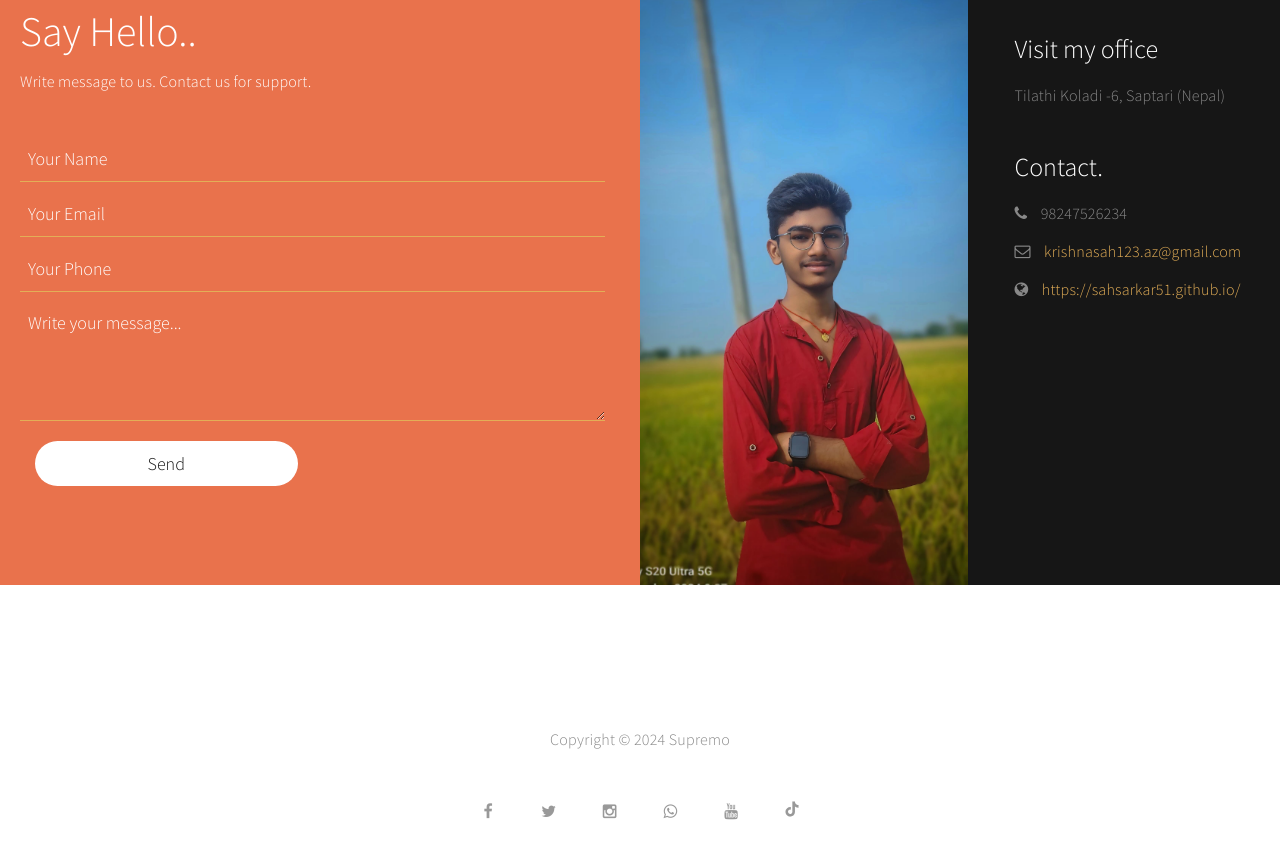
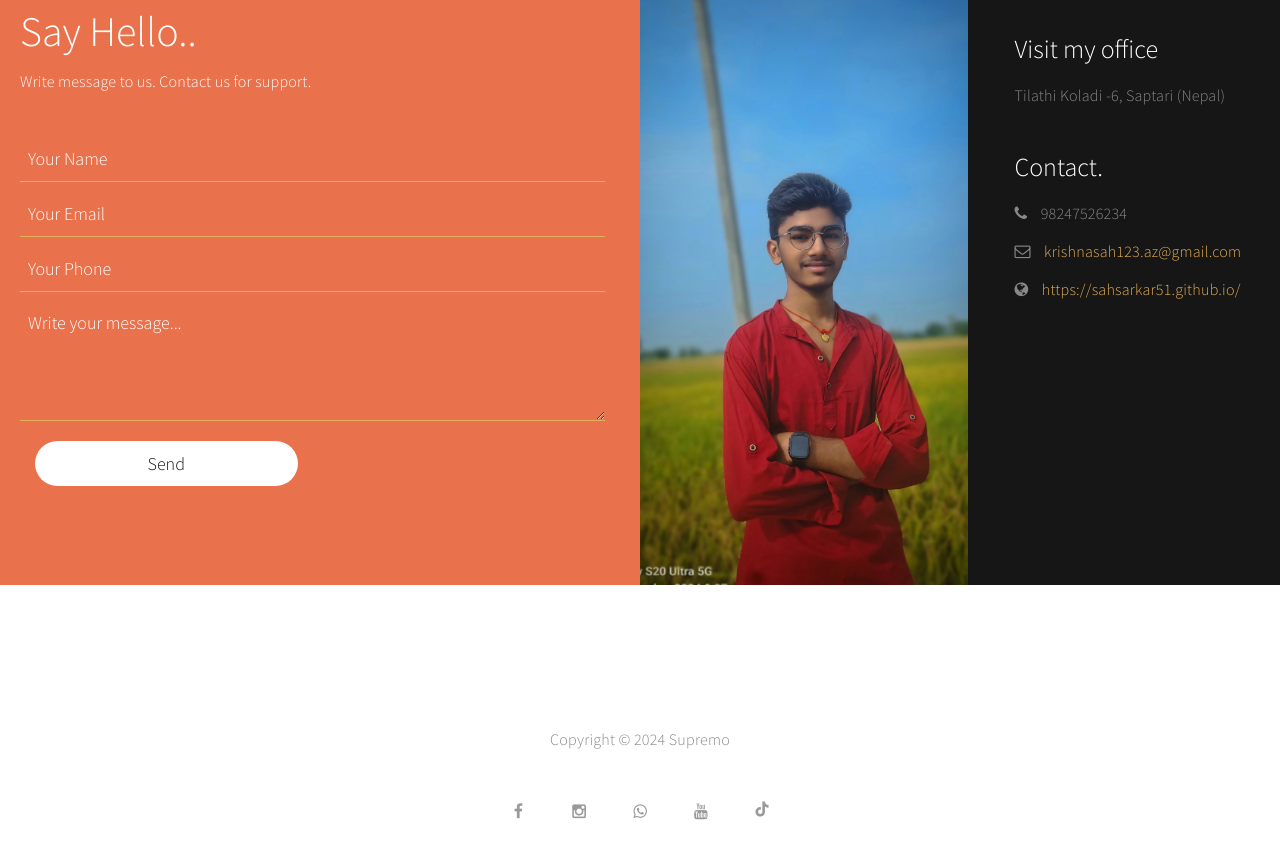
Before and after one commit to Rednoise51/rednoise, a plain HTML site: page index.html in a window 1280 px wide. Shown: the part 2580-3439 px from the top of the page. Drawn offline with nearby package versions, Linux system fonts and the light colour scheme.

Commit message:
Update index.html

```diff
--- a/index.html
+++ b/index.html
@@ -403,15 +403,15 @@
                                    <!-- | Design: <a href="#" target="_blank">Supremo</a></p> -->
                               </div>
                               <ul class="wow fadeInUp social-icon" data-wow-delay="2s">
-                                   <li><a href="https://www.facebook.com/jiteshprakash51" class="fa fa-facebook" target="_blank" title="Connect with Me on Facebook"></a></li>
-                                   <li><a href="https://twitter.com/jiteshprakash51" class="fa fa-twitter" target="_blank" title="Connect with Me on Twitter"></a></li>
+                                   <li><a href="https://www.facebook.com/kingkrishna91" class="fa fa-facebook" target="_blank" title="Connect with Me on Facebook"></a></li>
+<!--                                    <li><a href="https://twitter.com/jiteshprakash51" class="fa fa-twitter" target="_blank" title="Connect with Me on Twitter"></a></li> -->
                                    <!-- <li><a href="#" class="fa fa-google-plus"></a></li> -->
                                    <!-- <li><a href="#" class="fa fa-dribbble"></a></li> -->
                                    <!-- <li><a href="#" class="fa fa-linkedin"></a></li> -->
-                                   <li><a href="https://www.instagram.com/jiteshprakash51" class="fa fa-instagram" target="_blank" title="Connect with Me on Instagram"></a></li>
-                                   <li><a href="https://wa.me/9779807725449" class="fa fa-whatsapp" target="_blank" title="Connect with Me on WhatsApp"></a></li>
-                                   <li><a href="https://www.youtube.com/@smartstudy551" class="fa fa-youtube" target="_blank" title="Subscribe me on YouTube"></a></li>
-                                   <li><a href="https://www.tiktok.com/@jiteshprakash551" class="fa fa-tiktok" target="_blank" title="Connect with Me on TikTok"><ion-icon name="logo-tiktok"></ion-icon></a></li>
+                                   <li><a href="https://www.instagram.com/krishnasah6768" class="fa fa-instagram" target="_blank" title="Connect with Me on Instagram"></a></li>
+                                   <li><a href="https://wa.me/9779824752634" class="fa fa-whatsapp" target="_blank" title="Connect with Me on WhatsApp"></a></li>
+                                   <li><a href="https://www.youtube.com/@krishnasah-dh4uu" class="fa fa-youtube" target="_blank" title="Subscribe me on YouTube"></a></li>
+                                   <li><a href="https://www.tiktok.com/@krishna_3.01_offical" class="fa fa-tiktok" target="_blank" title="Connect with Me on TikTok"><ion-icon name="logo-tiktok"></ion-icon></a></li>
                               </ul>
                          </div>
 
```
